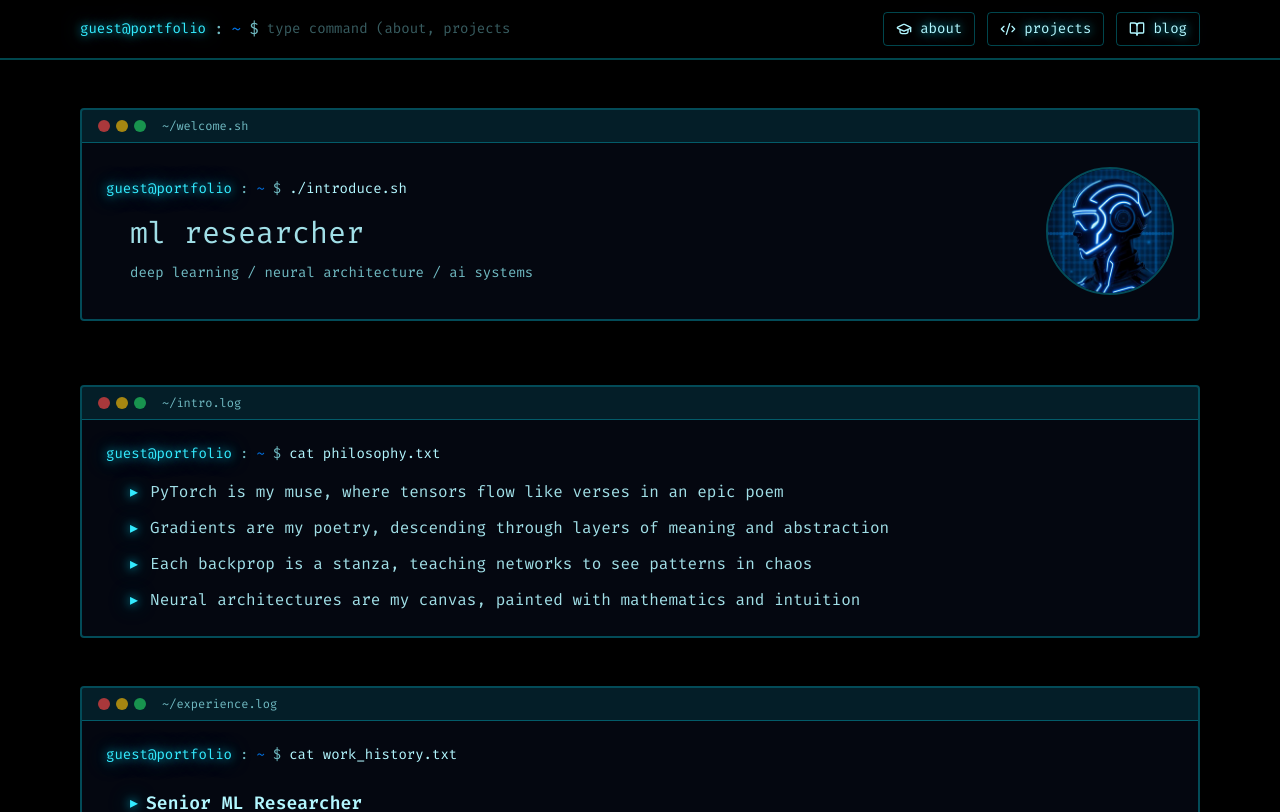
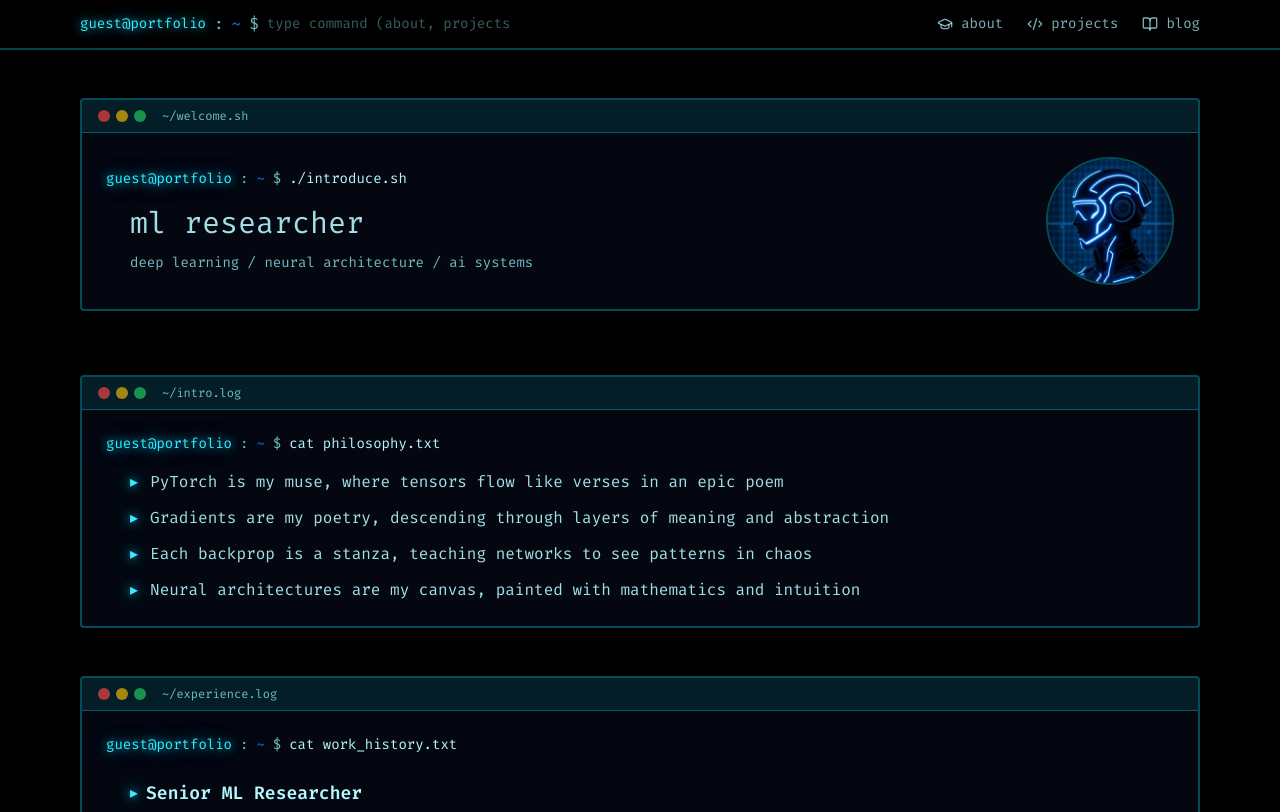
Before and after one commit to gjyotin305/gjyotin305.github.io, a React (Vite) app: page / in a window 1280 px wide. Shown: the top 812 px of the page. Built offline with nearby package versions, Linux system fonts and the light colour scheme; the HTML template or start-up script is replaced by a standard one.

Commit message:
Remove boundary boxes

```diff
--- a/src/pages/Index.tsx
+++ b/src/pages/Index.tsx
@@ -42,27 +42,30 @@ const Index = () => {
               />
               <span className="cursor inline-block"></span>
             </div>
-            <div className="flex gap-3">
+            <div className="flex gap-6">
               <Link
                 to="/about"
-                className="flex items-center gap-2 px-3 py-1.5 text-sm border border-primary/30 rounded hover:border-primary hover:bg-primary/10 transition-all terminal-glow"
+                className="flex items-center gap-2 text-sm text-foreground/70 hover:text-accent transition-colors relative group"
               >
                 <GraduationCap className="w-4 h-4" />
                 <span>about</span>
+                <span className="absolute -bottom-1 left-0 w-0 h-0.5 bg-accent group-hover:w-full transition-all duration-300"></span>
               </Link>
               <Link
                 to="/projects"
-                className="flex items-center gap-2 px-3 py-1.5 text-sm border border-primary/30 rounded hover:border-primary hover:bg-primary/10 transition-all terminal-glow"
+                className="flex items-center gap-2 text-sm text-foreground/70 hover:text-accent transition-colors relative group"
               >
                 <Code2 className="w-4 h-4" />
                 <span>projects</span>
+                <span className="absolute -bottom-1 left-0 w-0 h-0.5 bg-accent group-hover:w-full transition-all duration-300"></span>
               </Link>
               <Link
                 to="/blog"
-                className="flex items-center gap-2 px-3 py-1.5 text-sm border border-primary/30 rounded hover:border-primary hover:bg-primary/10 transition-all terminal-glow"
+                className="flex items-center gap-2 text-sm text-foreground/70 hover:text-accent transition-colors relative group"
               >
                 <BookOpen className="w-4 h-4" />
                 <span>blog</span>
+                <span className="absolute -bottom-1 left-0 w-0 h-0.5 bg-accent group-hover:w-full transition-all duration-300"></span>
               </Link>
             </div>
           </div>
```
